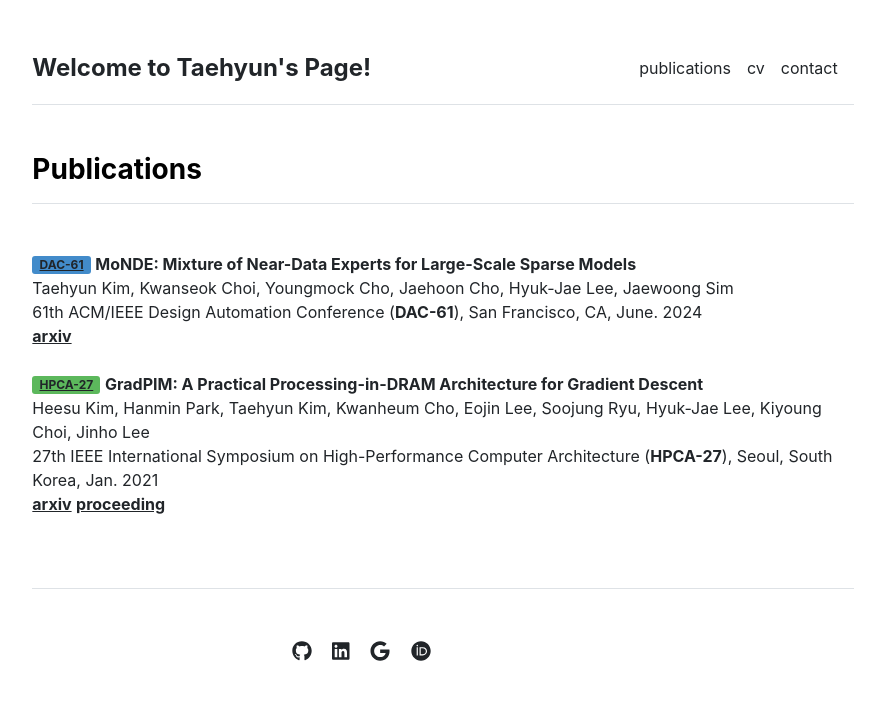
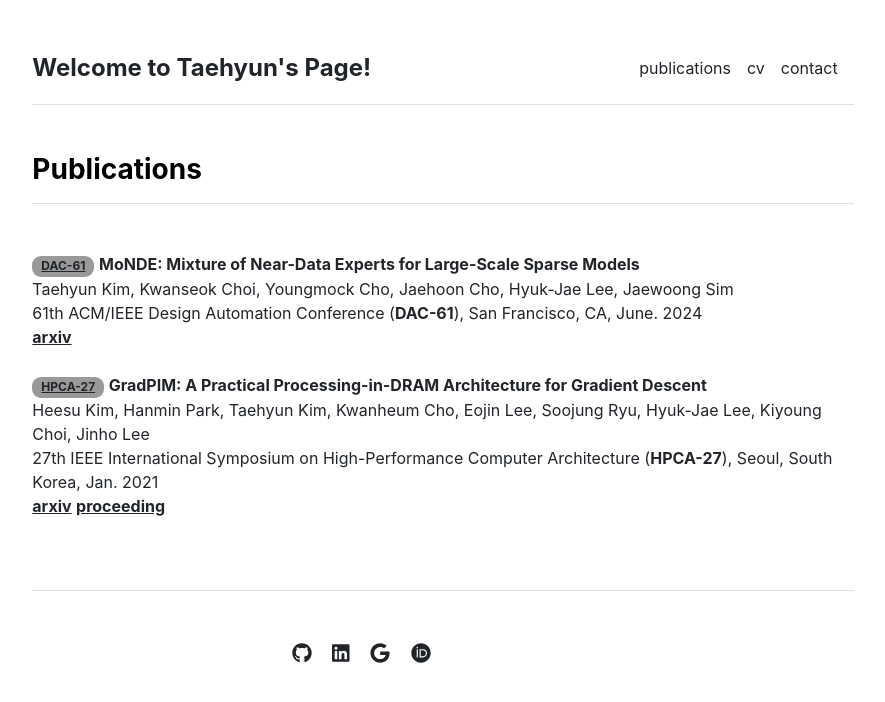
Before and after one commit to taehyunzzz/taehyunzzz.github.io, a Jekyll site: the page built from publications.md, in a window 1280 px wide. Shown: the top 702 px of the page, without its empty margins (197-1082 px from the left). Built offline with Jekyll 4.4.1, drawn with Linux system fonts in a browser that asks for light colours.

Commit message:
DEBUG: test48

```diff
--- a/_includes/publications.html
+++ b/_includes/publications.html
@@ -65,32 +65,7 @@
 <span class="badge badge-inverse">10</span> -->
 
 <style>
-.label {
-  display: inline;
-  padding: .2em .6em .3em;
-  font-size: 75%;
-  font-weight: bold;
-  line-height: 1;
-  color: #fff;
-  text-align: center;
-  white-space: nowrap;
-  vertical-align: baseline;
-  border-radius: .25em;
-}
-a.label:hover, a.label:focus {
-  color: #fff;
-  text-decoration: none;
-  cursor: pointer;
-}
-.label:empty {
-  display: none;
-}
-.label {
-  position: relative;
-  top: -1px;
-}
-
-/* .label[href] {
+.label[href] {
   padding: 1px 9px 2px;
   font-size: 12.025px;
   font-weight: bold;
@@ -110,7 +85,7 @@ a.label:hover, a.label:focus {
   color: #ffffff;
   text-decoration: none;
   cursor: pointer;
-} */
+}
 
 .label-default {
   background-color: #777;
```
